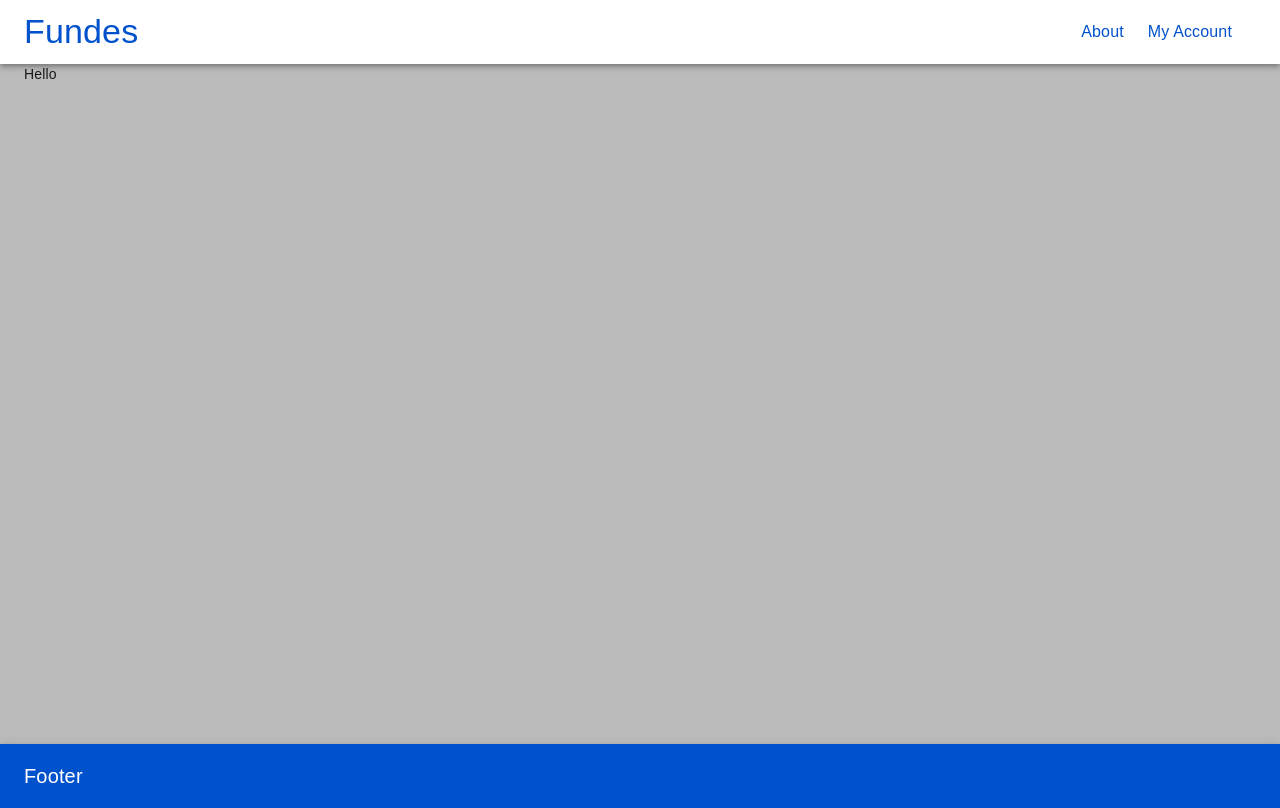
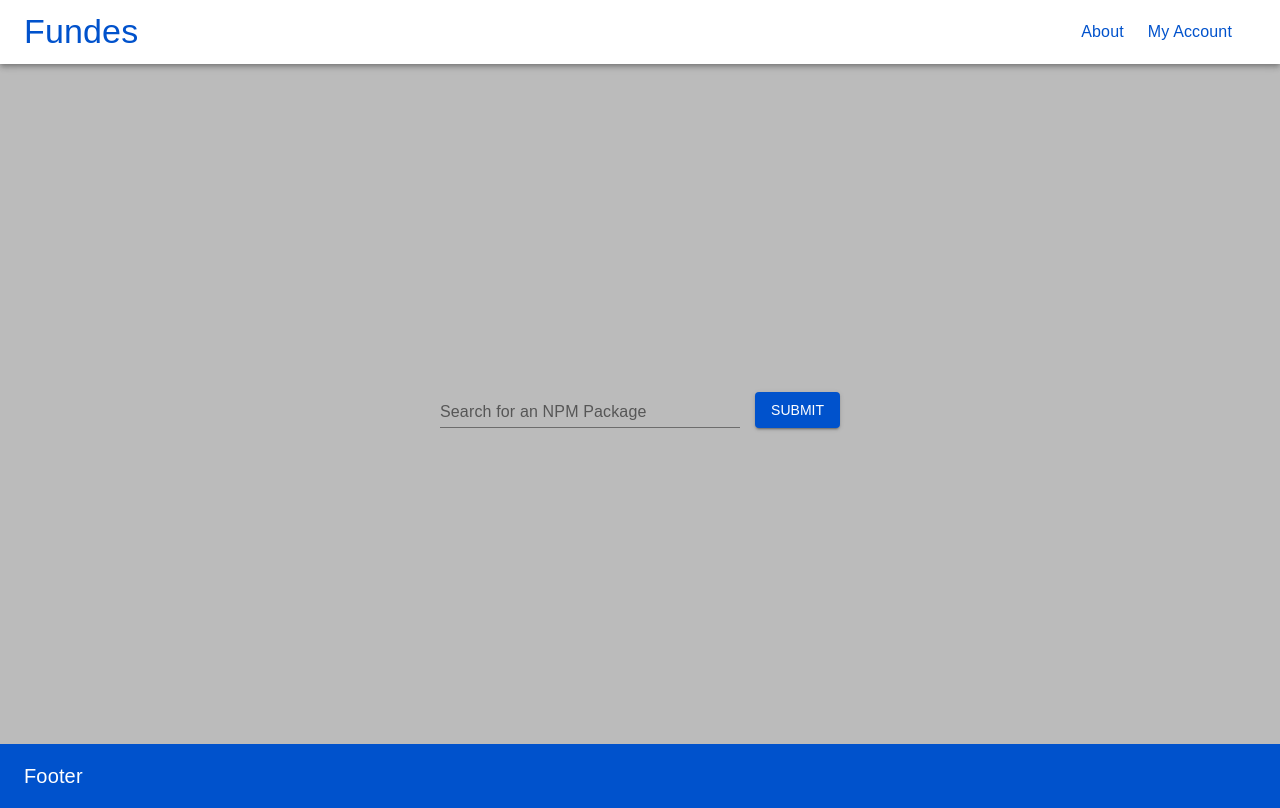
Before and after one commit to fundes-dev/fundes-client-web, a Next.js app: page / in a window 1280 px wide. Built offline with nearby package versions, Linux system fonts and the light colour scheme.

Commit message:
added search bar for hero

```diff
--- /dev/null
+++ b/components/TextField/index.js
@@ -0,0 +1,15 @@
+import React from 'react';
+import MaterialTextField from '@material-ui/core/TextField';
+import { styled } from '@material-ui/core/styles';
+
+const StyledTextField = styled(MaterialTextField)({
+  maxWidth: '500px',
+  minWidth: '300px',
+});
+
+
+const TextField = ({ ...others }) => (
+  <StyledTextField {...others} />
+);
+
+export default TextField;
--- /dev/null
+++ b/containers/HeroSearch/index.js
@@ -0,0 +1,58 @@
+import { Formik, Form, Field } from 'formik';
+import { Button } from '@material-ui/core';
+import { styled } from '@material-ui/core/styles';
+import TextField from '../../components/TextField';
+
+const StyledContainer = styled('div')({
+  height: '85vh',
+  backgroundColor: '#BBB',
+  display: 'flex',
+  flexDirection: 'column',
+  justifyContent: 'center',
+  alignItems: 'center',
+});
+const FormContainer = styled('div')({
+  display: 'flex',
+  justifyContent: 'space-between',
+  alignItems: 'flex-end',
+  minWidth: '400px',
+});
+
+const Hero = () => (
+  <StyledContainer>
+    <Formik
+      initialValues={{
+        package: '',
+      }}
+      onSubmit={(values, { setSubmitting }) => {
+        setTimeout(() => {
+          setSubmitting(false);
+          alert(JSON.stringify(values, null, 2));
+        }, 500);
+      }}
+    >
+      {({ submitForm, isSubmitting }) => (
+        <Form>
+          <FormContainer>
+            <Field
+              component={TextField}
+              name="package"
+              type="text"
+              label="Search for an NPM Package"
+            />
+            <Button
+              variant="contained"
+              color="primary"
+              disabled={isSubmitting}
+              onClick={submitForm}
+            >
+            Submit
+            </Button>
+          </FormContainer>
+        </Form>
+      )}
+    </Formik>
+  </StyledContainer>
+);
+
+export default Hero;
--- a/containers/footer/Footer.js
+++ b/containers/footer/Footer.js
@@ -1,14 +1,19 @@
-import { Toolbar, AppBar, Typography } from '@material-ui/core';
+import { Toolbar, Typography } from '@material-ui/core';
+import { styled } from '@material-ui/core/styles';
+
+const StyledFooter = styled('footer')(({ theme }) => ({
+  backgroundColor: theme.palette.primary.main,
+  color: theme.palette.primary.contrastText,
+}));
 
 const Footer = () => (
-  <AppBar position="static">
+  <StyledFooter>
     <Toolbar>
       <Typography variant="h6">
           Footer
       </Typography>
-
     </Toolbar>
-  </AppBar>
+  </StyledFooter>
 );
 
 export default Footer;
--- a/containers/header/Header.js
+++ b/containers/header/Header.js
@@ -15,7 +15,7 @@ const Header = () => (
     <Toolbar>
       <Typography variant="h4">
         <HeaderLogo href="/" color="primary">
-            Fundes
+          Fundes
         </HeaderLogo>
       </Typography>
       <TopNav />
--- a/package.json
+++ b/package.json
@@ -14,6 +14,7 @@
     "clsx": "^1.1.0",
     "eslint-config-airbnb-base": "^14.0.0",
     "formik": "^2.1.4",
+    "formik-material-ui": "^2.0.0-beta.1",
     "next": "9.2.1",
     "prop-types": "^15.7.2",
     "react": "16.12.0",
--- a/pages/index.js
+++ b/pages/index.js
@@ -1,18 +1,8 @@
-import styled from 'styled-components';
-import { Container } from '@material-ui/core';
-
-const Hero = styled('div')({
-  height: '85vh',
-  backgroundColor: '#BBB',
-});
+import HeroSearch from '../containers/HeroSearch';
 
 const Home = () => (
   <>
-    <Hero>
-      <Container>
-        <div>Hello</div>
-      </Container>
-    </Hero>
+    <HeroSearch />
   </>
 );
 
```
Also changed, not shown: components/Button/index.js (+4 -3 lines), 1 other file (tests, documents, lock files or other folders).
